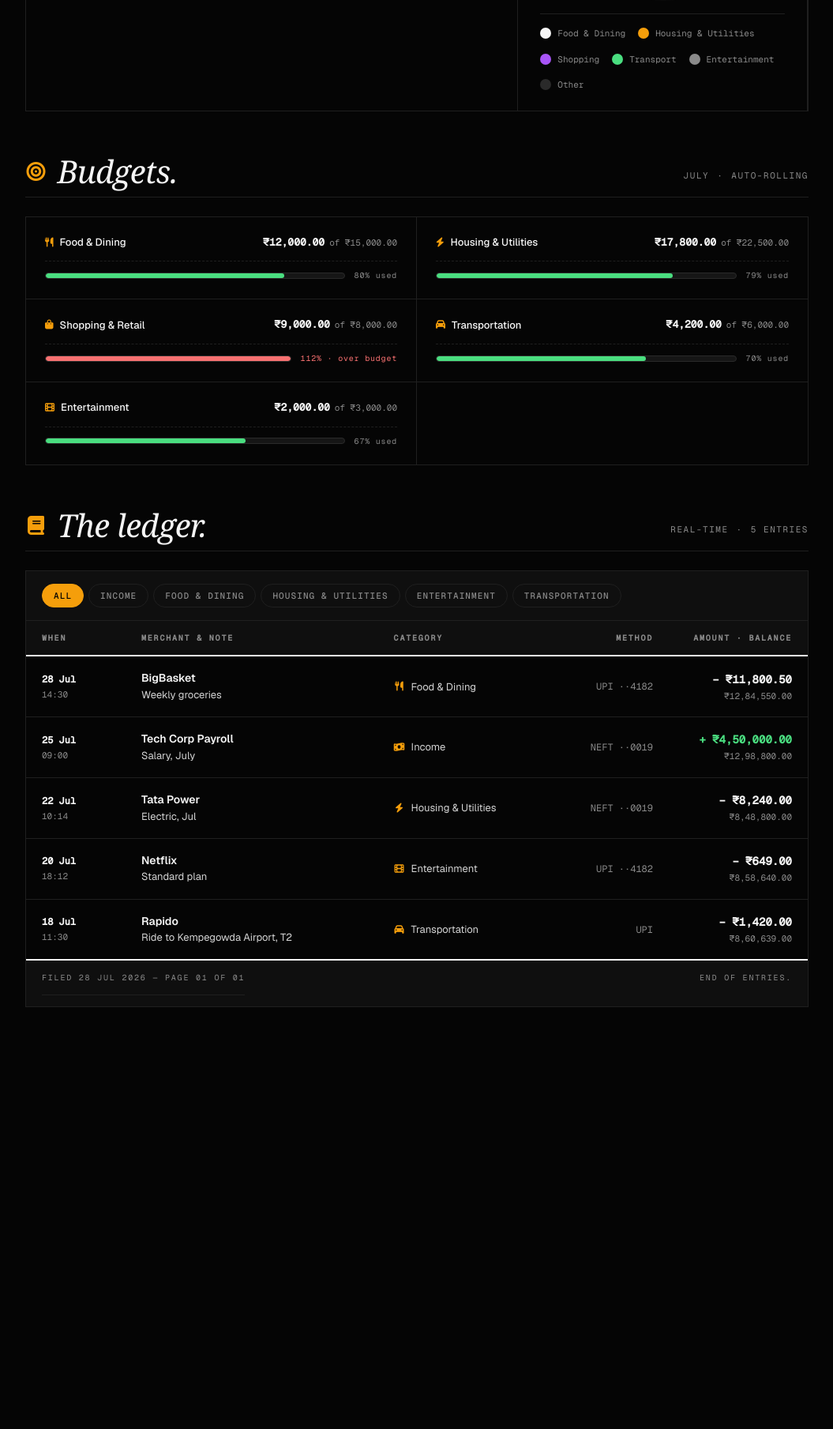
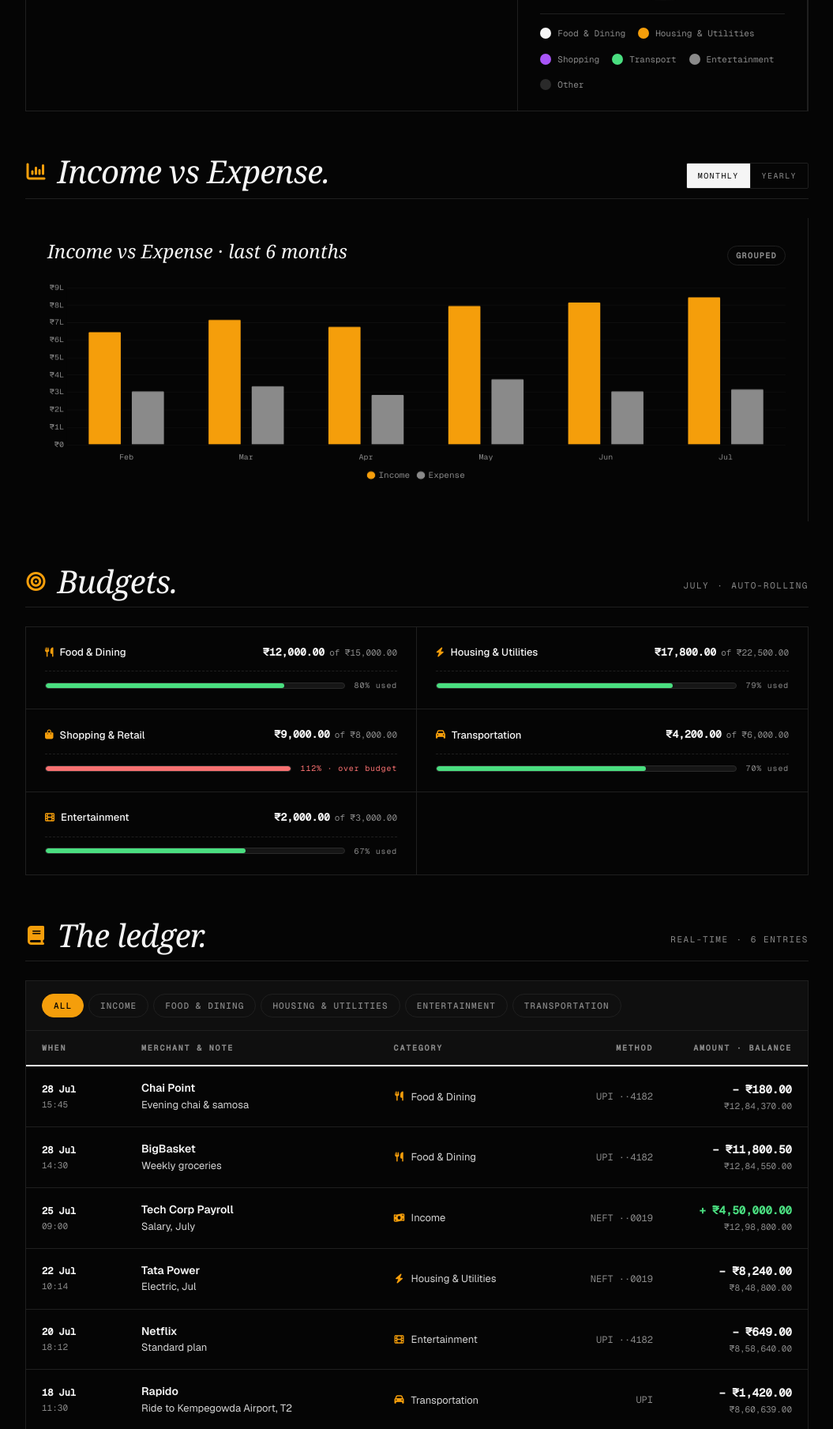
Before and after one commit to karanRatiya123/expense_tracker, a PHP site: page /dashboard.php in a window 1360 px wide. Shown: the part 1445-3254 px from the top of the page at 79% size, without its empty margins (272-1327 px from the left). Before the commit the page ends 2720 px from the top, so only its background shows below. Run offline with PHP 8.4, Linux system fonts and the light colour scheme; some web fonts are replaced.

Commit message:
Update README, app.js, dashboard.php, and style.css

```diff
--- a/app.js
+++ b/app.js
@@ -586,10 +586,137 @@ function initCharts() {
     }
 }
 
+// ============================================================
+// GROUPED BAR CHART — Income vs Expense with Monthly/Yearly toggle
+// ============================================================
+
+const BAR_DATA = {
+    monthly: {
+        labels: ['Feb', 'Mar', 'Apr', 'May', 'Jun', 'Jul'],
+        income:  [650000, 720000, 680000, 800000, 820000, 850000],
+        expense: [310000, 340000, 290000, 380000, 310000, 321450]
+    },
+    yearly: {
+        labels: ['2022', '2023', '2024', '2025', '2026'],
+        income:  [6200000, 7050000, 7800000, 8650000, 9300000],
+        expense: [3450000, 3720000, 4010000, 4180000, 4320000]
+    }
+};
+
+let barChart = null;
+
+function initBarChart() {
+    const el = document.getElementById('barIncomeExpenseChart');
+    if (!el || typeof Chart === 'undefined') return;
+
+    barChart = new Chart(el, {
+        type: 'bar',
+        data: {
+            labels: BAR_DATA.monthly.labels.slice(),
+            datasets: [
+                {
+                    label: 'Income',
+                    data: BAR_DATA.monthly.income.slice(),
+                    backgroundColor: '#f59e0b',
+                    borderColor: '#0a0a0a',
+                    borderWidth: 1,
+                    borderRadius: 2,
+                    barPercentage: 0.78,
+                    categoryPercentage: 0.72
+                },
+                {
+                    label: 'Expense',
+                    data: BAR_DATA.monthly.expense.slice(),
+                    backgroundColor: '#8a8a8a',
+                    borderColor: '#0a0a0a',
+                    borderWidth: 1,
+                    borderRadius: 2,
+                    barPercentage: 0.78,
+                    categoryPercentage: 0.72
+                }
+            ]
+        },
+        options: {
+            responsive: true,
+            maintainAspectRatio: false,
+            plugins: {
+                legend: {
+                    position: 'bottom',
+                    labels: {
+                        boxWidth: 8,
+                        boxHeight: 8,
+                        usePointStyle: true,
+                        font: { family: "'Geist Mono', monospace", size: 11 },
+                        color: '#8a8a8a'
+                    }
+                },
+                tooltip: {
+                    backgroundColor: '#1a1a1a',
+                    titleFont: { family: "'Geist Mono', monospace", size: 10 },
+                    bodyFont: { family: "'Geist Mono', monospace", size: 12 },
+                    padding: 10,
+                    borderColor: '#2a2a2a',
+                    borderWidth: 1,
+                    displayColors: false,
+                    callbacks: { label: (c) => `${c.dataset.label}: ₹${formatINR(c.parsed.y)}` }
+                }
+            },
+            scales: {
+                x: {
+                    grid: { display: false },
+                    ticks: { color: '#8a8a8a', font: { family: "'Geist Mono', monospace", size: 10 } }
+                },
+                y: {
+                    grid: { color: 'rgba(255, 255, 255, 0.04)', drawTicks: false },
+                    ticks: {
+                        color: '#8a8a8a',
+                        font: { family: "'Geist Mono', monospace", size: 10 },
+                        callback: (v) => {
+                            if (v >= 10000000) return '₹' + (v / 10000000).toFixed(1) + 'Cr';
+                            if (v >= 100000)   return '₹' + Math.round(v / 100000) + 'L';
+                            if (v >= 1000)      return '₹' + Math.round(v / 1000)    + 'k';
+                            return '₹' + v;
+                        }
+                    }
+                }
+            }
+        }
+    });
+}
+
+function setBarPeriod(period) {
+    if (!barChart || !BAR_DATA[period]) return;
+    const d = BAR_DATA[period];
+    barChart.data.labels = d.labels.slice();
+    barChart.data.datasets[0].data = d.income.slice();
+    barChart.data.datasets[1].data = d.expense.slice();
+    barChart.update();
+
+    const title = document.getElementById('barChartTitle');
+    if (title) {
+        title.textContent = period === 'monthly'
+            ? 'Income vs Expense · last 6 months'
+            : 'Income vs Expense · last 5 years';
+    }
+}
+
+function wireBarToggle() {
+    const buttons = document.querySelectorAll('.period-toggle button');
+    buttons.forEach((btn) => {
+        btn.addEventListener('click', () => {
+            buttons.forEach((b) => b.classList.remove('is-on'));
+            btn.classList.add('is-on');
+            setBarPeriod(btn.getAttribute('data-period'));
+        });
+    });
+}
+
 document.addEventListener('DOMContentLoaded', () => {
     wireFilters();
     buildHeatmap();
     initCharts();
+    initBarChart();
+    wireBarToggle();
 
     const scrim = document.getElementById('txModal');
     if (scrim) {
--- a/dashboard.php
+++ b/dashboard.php
@@ -255,6 +255,27 @@ $initials = strtoupper(substr($user['name'], 0, 1));
             </div>
         </section>
 
+        <!-- =================== INCOME VS EXPENSE — GROUPED BARS =================== -->
+        <section class="section" aria-label="Income vs Expense, period toggle">
+            <div class="section-head">
+                <h2><i class="fa-solid fa-chart-column section-ic" aria-hidden="true"></i> Income vs Expense.</h2>
+                <div class="period-toggle" role="tablist" aria-label="Period">
+                    <button type="button" class="is-on" data-period="monthly" role="tab">Monthly</button>
+                    <button type="button" data-period="yearly" role="tab">Yearly</button>
+                </div>
+            </div>
+
+            <div class="chart-frame panel">
+                <div class="chart-head">
+                    <h3 id="barChartTitle">Income vs Expense · last 6 months</h3>
+                    <span class="tag">Grouped</span>
+                </div>
+                <div class="chart-body" style="height:280px;">
+                    <canvas id="barIncomeExpenseChart" aria-label="Income versus expense, grouped bars"></canvas>
+                </div>
+            </div>
+        </section>
+
         <!-- =================== BUDGETS — PROGRESS BARS =================== -->
         <section class="section budgets-section" aria-label="Monthly budgets">
             <div class="section-head">
@@ -371,7 +392,7 @@ $initials = strtoupper(substr($user['name'], 0, 1));
                 <div class="section-meta">
                     <span>Real-time</span>
                     <span aria-hidden="true">·</span>
-                    <span>5 entries</span>
+                    <span>6 entries</span>
                 </div>
             </div>
 
@@ -395,6 +416,17 @@ $initials = strtoupper(substr($user['name'], 0, 1));
                 </div>
 
                 <div id="ledgerBody">
+
+                    <div class="led-grid" data-category="Food & Dining">
+                        <span class="when"><span class="day">28 Jul</span>15:45</span>
+                        <span class="col-merch"><strong>Chai Point</strong> Evening chai &amp; samosa</span>
+                        <span class="cat"><i class="fa-solid fa-utensils" aria-hidden="true"></i> Food &amp; Dining</span>
+                        <span class="method">UPI ··4182</span>
+                        <span class="amount-wrap">
+                            <span class="amount">− ₹180.00</span>
+                            <span class="balance">₹12,84,370.00</span>
+                        </span>
+                    </div>
 
                     <div class="led-grid" data-category="Food & Dining">
                         <span class="when"><span class="day">28 Jul</span>14:30</span>
--- a/style.css
+++ b/style.css
@@ -1601,3 +1601,39 @@ input, select, textarea {
     font-weight: 600;
     color: var(--ink);
 }
+
+/* ==========================================================================
+   Period toggle (Monthly / Yearly) — used on the Income vs Expense bar chart
+   ========================================================================== */
+
+.period-toggle {
+    display: inline-flex;
+    gap: 0;
+    border: var(--hairline);
+    border-radius: 2px;
+    overflow: hidden;
+}
+
+.period-toggle button {
+    font-family: var(--mono);
+    font-size: 10px;
+    letter-spacing: 0.14em;
+    text-transform: uppercase;
+    color: var(--muted-text);
+    background: transparent;
+    border: 0;
+    padding: 8px 14px;
+    cursor: pointer;
+    transition: background 120ms ease, color 120ms ease;
+}
+
+.period-toggle button + button {
+    border-left: var(--hairline);
+}
+
+.period-toggle button:hover { color: var(--ink); }
+
+.period-toggle button.is-on {
+    background: var(--ink);
+    color: var(--paper);
+}
```
Also changed, not shown: README.md.
